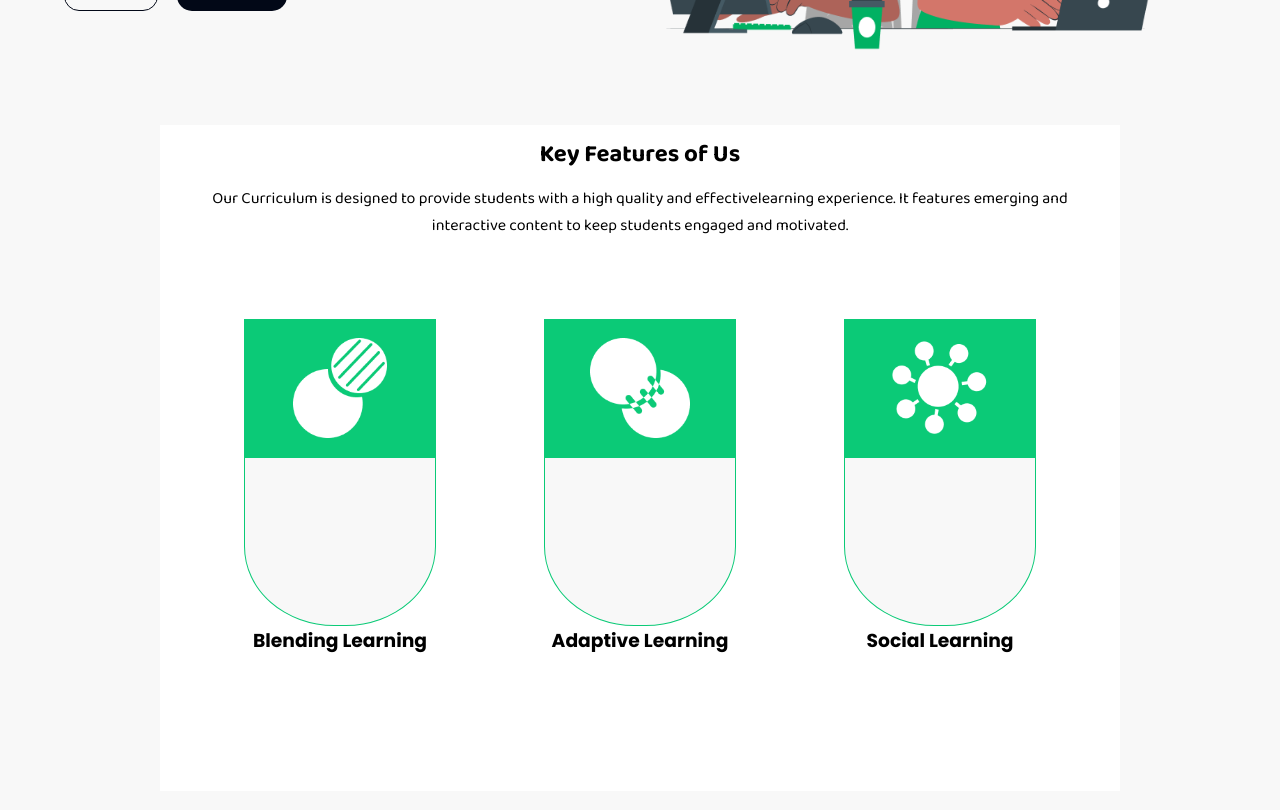
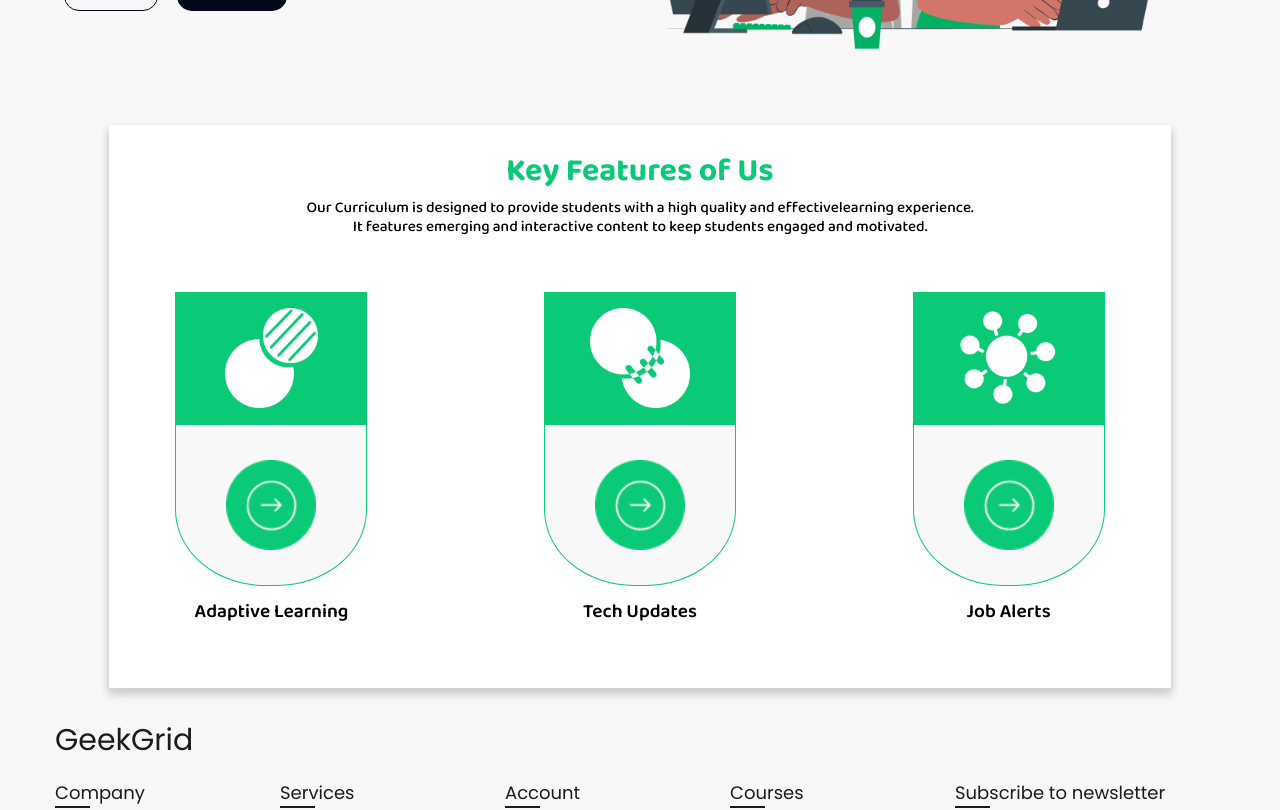
Before and after one commit to ashish12501/GeekGrid, a React (Create React App) app: page / in a window 1280 px wide. Shown: the part 420-1230 px from the top of the page. Built offline with nearby package versions, Linux system fonts and the light colour scheme; a web font is replaced by a local one.

Commit message:
done with CSS in Features component

```diff
--- a/src/components/keyFeature.js
+++ b/src/components/keyFeature.js
@@ -3,6 +3,7 @@ import './keyFeatures.css'
 import card1 from '../assets/images/card1.png'
 import card2 from '../assets/images/card2.png'
 import card3 from '../assets/images/card3.png'
+import bottomCard from '../assets/images/bottomCard.png'
 
 
 
@@ -18,29 +19,27 @@ export function KeyFeature() {
                             <img src={card1} alt="" />
                         </div>
                         <div className='keyCard-Bottom'>
-
-                        </div>
-                        <h3>Blending Learning</h3>
-                    </div>
-                    <div className='keyCard'>
-                        <div className='keyCard-Top'>
-                            <img src={card2} alt="" />
-
-                        </div>
-                        <div className='keyCard-Bottom'>
-
+                            <img src={bottomCard} alt="" />
                         </div>
                         <h3>Adaptive Learning</h3>
                     </div>
                     <div className='keyCard'>
                         <div className='keyCard-Top'>
-                            <img src={card3} alt="" />
-
+                            <img src={card2} alt="" />
                         </div>
                         <div className='keyCard-Bottom'>
-
+                            <img src={bottomCard} alt="" />
                         </div>
-                        <h3>Social Learning</h3>
+                        <h3>Tech Updates</h3>
+                    </div>
+                    <div className='keyCard'>
+                        <div className='keyCard-Top'>
+                            <img src={card3} alt="" />
+                        </div>
+                        <div className='keyCard-Bottom'>
+                            <img src={bottomCard} alt="" />
+                        </div>
+                        <h3>Job Alerts</h3>
                     </div>
                 </div>
             </div>
--- a/src/components/keyFeatures.css
+++ b/src/components/keyFeatures.css
@@ -10,22 +10,30 @@
 
 .keyContainer {
     height: max-content;
-    width: 75vw;
+    width: 83vw;
     display: flex;
     justify-content: center;
     align-items: center;
     flex-direction: column;
-    padding: 0vh 5vh 7vh 5vh;
+    padding: 0vh 7vh 7vh 7vh;
     background-color: white;
+    box-shadow: 0px 4px 7px 0 #cfcfcf, 0px 6px 10px 0 #cfcfcf;
+    padding: 20px 15px;
 }
 
 .keyContainer h2 {
     font-family: 'Baloo Da 2', sans-serif;
-    margin: 10px 0;
+    font-size: 2.5vw;
+    color: #0bca77;
+
 }
 
 .keyContainer p {
     font-family: 'Baloo Da 2', sans-serif;
+    width: 65%;
+    font-size: 1.2vw;
+    font-weight: 450;
+    line-height: 1.2;
 }
 
 .keyCardContainer {
@@ -38,12 +46,11 @@
 }
 
 .keyCard {
-    margin: 10vh 0;
+    margin: 7vh 0 5vh 0;
     height: 42vh;
     width: 15vw;
     display: flex;
     flex-direction: column;
-
 }
 
 .keyCard-Top {
@@ -59,10 +66,25 @@
     height: 100px;
 }
 
+
+
 .keyCard-Bottom {
     height: 55%;
     background-color: var(--primary-bg);
     border-radius: 0% 0% 47% 47%;
     border: 1px solid #0bca77;
+    display: flex;
+    justify-content: center;
+    align-items: center;
+}
 
+.keyCard-Bottom img {
+    height: 90px;
 }
+
+.keyCard h3 {
+    font-family: 'Baloo Da 2', sans-serif;
+    font-size: 1.5vw;
+    font-weight: 600;
+    margin-top: 10px;
+}
```
Also changed, not shown: src/assets/images/bottomCard.png (added).
